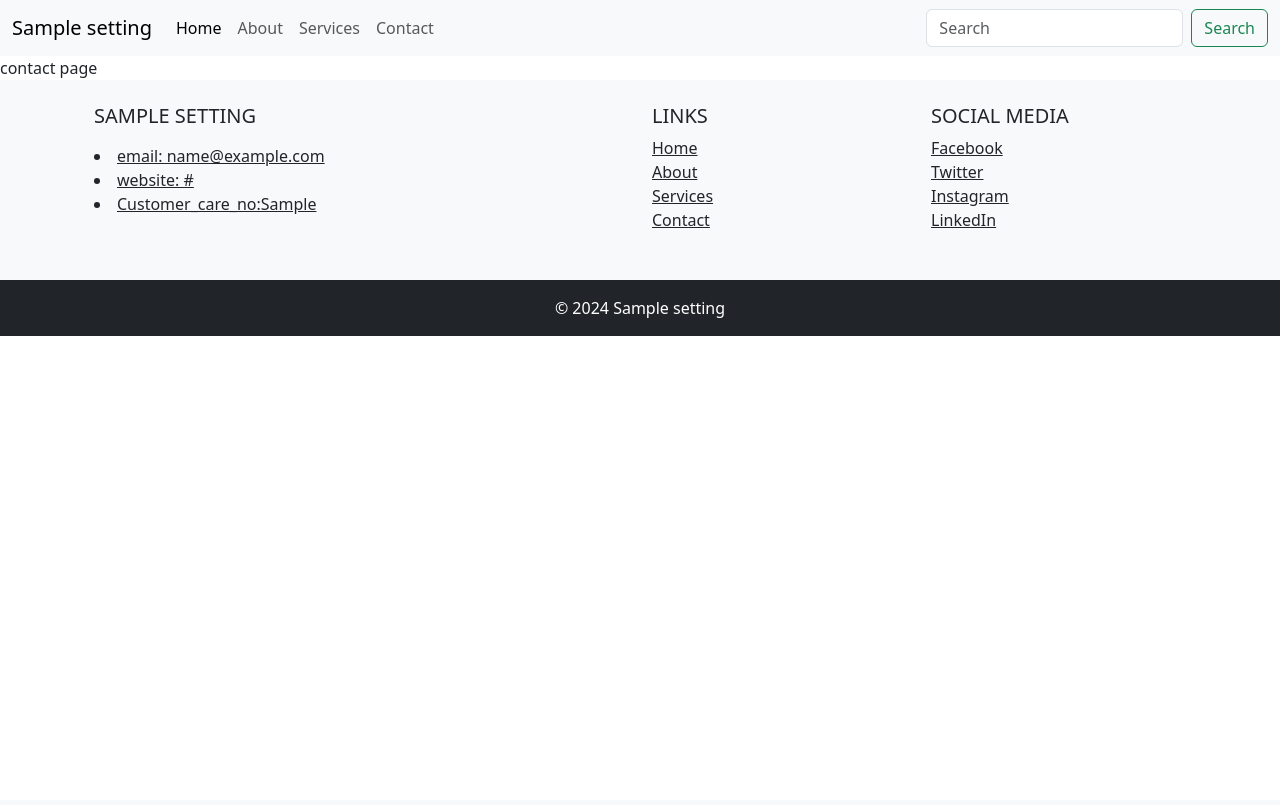
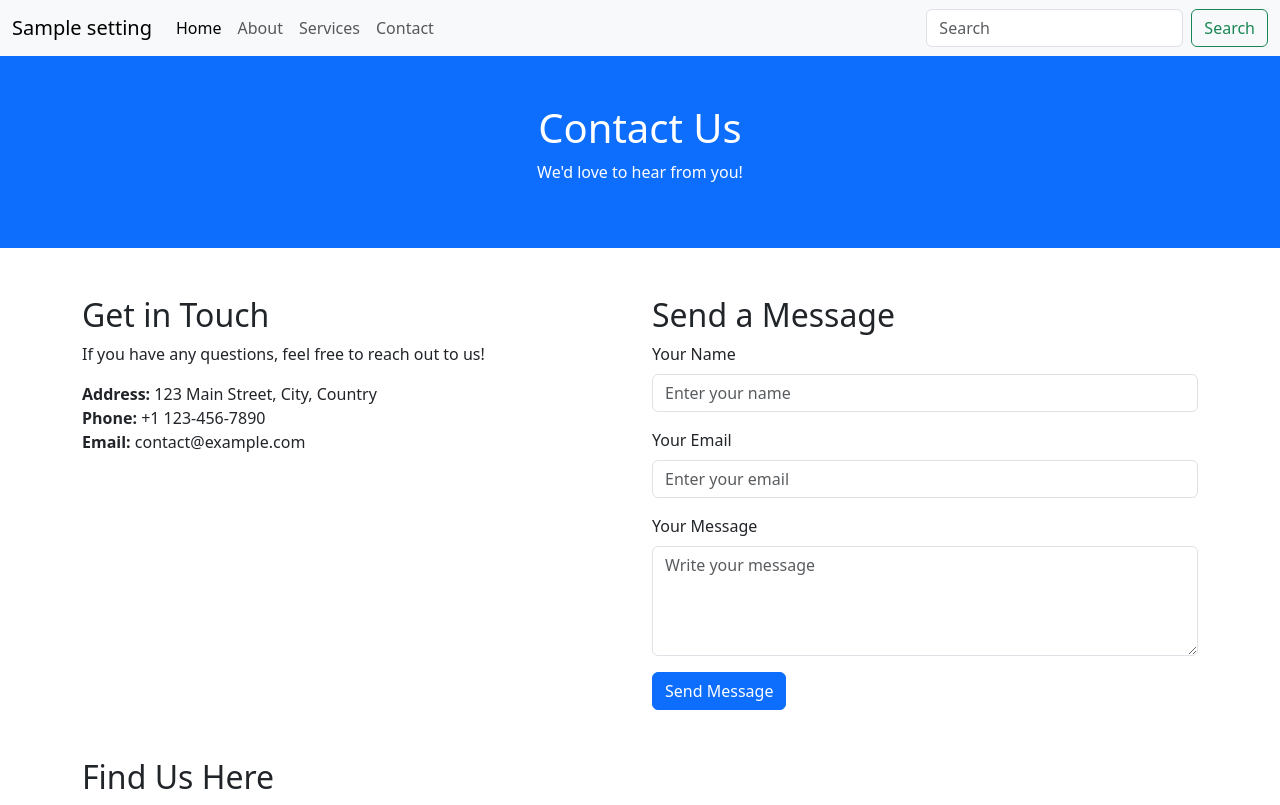
Before and after one commit to sowbaraniga26/laravel_music_app, a Laravel app: page /contact in a window 1280 px wide. Shown: the top 805 px of the page. Before the commit the page ends 336 px from the top, so only its background shows below. Run offline with Laravel 10, Linux system fonts and the light colour scheme; tables that the repository leaves empty hold one stand-in row (values such as "Sample post"); parts of the project's set-up code (start-up, migrations or seed data) failed here and were passed over; some libraries are stand-ins or nearby versions.

Commit message:
Contact Page added

```diff
--- a/resources/views/frontend/contact.blade.php
+++ b/resources/views/frontend/contact.blade.php
@@ -1,5 +1,60 @@
 @extends('frontend.layout.app')
 
 @section('content')
-contact page
+<body>
+    <header class="bg-primary text-white text-center py-5">
+      <h1>Contact Us</h1>
+      <p>We'd love to hear from you!</p>
+    </header>
+
+    <div class="container my-5">
+      <div class="row g-4">
+        <!-- Contact Information -->
+        <div class="col-md-6">
+          <h2>Get in Touch</h2>
+          <p>If you have any questions, feel free to reach out to us!</p>
+          <ul class="list-unstyled">
+            <li><strong>Address:</strong> 123 Main Street, City, Country</li>
+            <li><strong>Phone:</strong> +1 123-456-7890</li>
+            <li><strong>Email:</strong> contact@example.com</li>
+          </ul>
+        </div>
+
+        <!-- Contact Form -->
+        <div class="col-md-6">
+          <h2>Send a Message</h2>
+          <form>
+            <div class="mb-3">
+              <label for="name" class="form-label">Your Name</label>
+              <input type="text" class="form-control" id="name" placeholder="Enter your name" required>
+            </div>
+            <div class="mb-3">
+              <label for="email" class="form-label">Your Email</label>
+              <input type="email" class="form-control" id="email" placeholder="Enter your email" required>
+            </div>
+            <div class="mb-3">
+              <label for="message" class="form-label">Your Message</label>
+              <textarea class="form-control" id="message" rows="4" placeholder="Write your message" required></textarea>
+            </div>
+            <button type="submit" class="btn btn-primary">Send Message</button>
+          </form>
+        </div>
+      </div>
+
+      <!-- Map Section -->
+      <div class="row my-5">
+        <div class="col">
+          <h2>Find Us Here</h2>
+          <div class="ratio ratio-16x9">
+            <iframe src="https://www.google.com/maps/embed?pb=!1m18!1m12!1m3!1d3151.8354345092565!2d144.95373531531892!3d-37.81627974202173!2m3!1f0!2f0!3f0!3m2!1i1024!2i768!4f13.1!3m3!1m2!1s0x6ad65d43fdf5b231%3A0xbbf60f0f43d73b2!2s123%20Main%20St%2C%20Melbourne%20VIC%203000%2C%20Australia!5e0!3m2!1sen!2sus!4v1614739521230!5m2!1sen!2sus"
+                    style="border:0;" allowfullscreen="" loading="lazy"></iframe>
+          </div>
+        </div>
+      </div>
+    </div>
+
+    <footer class="bg-dark text-white text-center py-4">
+      <p>&copy; 2024 Your Company. All rights reserved.</p>
+    </footer>
+
 @endsection()
```
